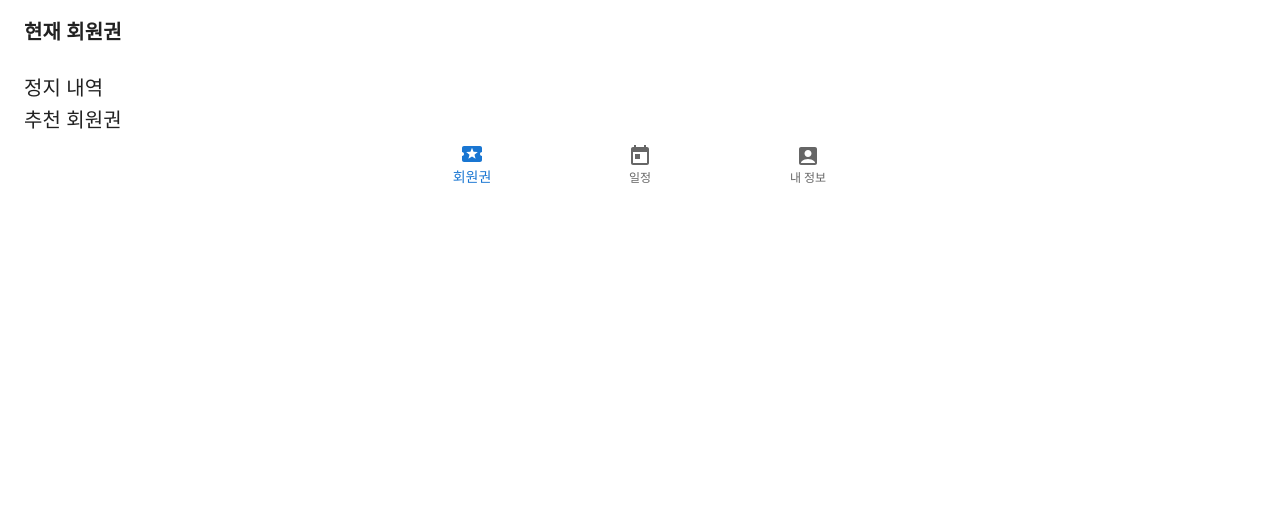
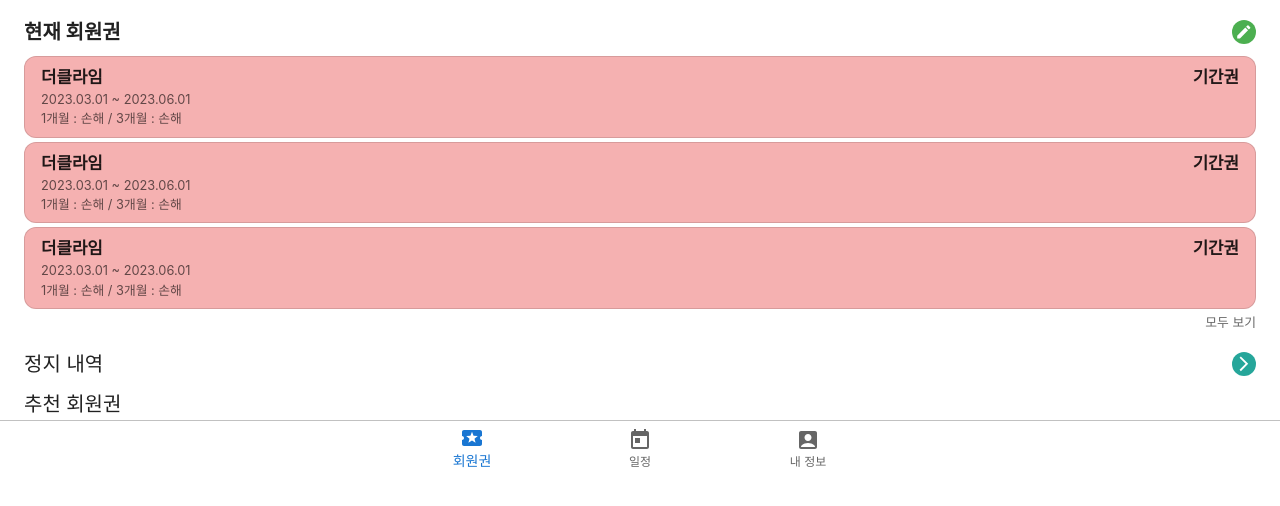
Before and after one commit to SPAMallday/ticket, a React (Create React App) app in the folder ticket-fe/: page /tickets in a window 1280 px wide. Shown: the top 506 px of the page. Built offline with nearby package versions, Linux system fonts and the light colour scheme.

Commit message:
[feat] 폰트 추가, 회원권 페이지 제작 중

```diff
--- a/ticket-fe/public/index.html
+++ b/ticket-fe/public/index.html
@@ -3,6 +3,12 @@
   <head>
     <meta charset="utf-8" />
     <link rel="icon" href="%PUBLIC_URL%/favicon.ico" />
+    <link rel="preconnect" href="https://fonts.googleapis.com" />
+    <link rel="preconnect" href="https://fonts.gstatic.com" crossorigin />
+    <link
+      href="https://fonts.googleapis.com/css2?family=Nanum+Gothic:wght@400;700;800&display=swap"
+      rel="stylesheet"
+    />
     <meta name="viewport" content="width=device-width, initial-scale=1" />
     <meta name="theme-color" content="#000000" />
     <meta
--- a/ticket-fe/src/components/NavBar.tsx
+++ b/ticket-fe/src/components/NavBar.tsx
@@ -24,13 +24,14 @@ export default function NavBar() {
   }, [value]);
 
   return (
-    <Box sx={{ width: "100vw"}}>
+    <Box sx={{width: "100vw"}}>
       <BottomNavigation
         showLabels
         value={value}
         onChange={(event, newValue) => {
           setValue(newValue);
         }}
+        sx={{ borderTop:1, borderTopColor:"#c1c1c1"}}
       >
         <BottomNavigationAction label="회원권" icon={<TicketIcon />} />
         <BottomNavigationAction label="일정" icon={<TodayIcon />} />
--- /dev/null
+++ b/ticket-fe/src/components/TicketList.tsx
@@ -0,0 +1,11 @@
+import TicketListItem from "./TicketListItem";
+
+export default function TicketList() {
+    return (
+        <>
+            <TicketListItem />
+            <TicketListItem />
+            <TicketListItem />
+        </>
+    );
+}
--- /dev/null
+++ b/ticket-fe/src/components/TicketListItem.tsx
@@ -0,0 +1,36 @@
+import { Card, CardContent, Grid, Typography } from "@mui/material";
+
+const card = (
+    <>
+      <CardContent sx={{ py:"0.5rem!important" }}>
+        <Grid container justifyContent={"space-between"}>
+            <Grid>
+                <Typography sx={{fontWeight:700, fontSize:"1.05rem"}} component="div">
+                더클라임
+                </Typography>
+            </Grid>
+            <Grid>
+                <Typography sx={{fontWeight:700, fontSize:"1.05rem"}} component="div">
+                기간권
+                </Typography>
+            </Grid>
+        </Grid>
+        <Typography sx={{ fontSize:"0.8rem" }} color="text.secondary">
+          2023.03.01 ~ 2023.06.01
+        </Typography>
+        <Typography sx={{ fontSize:"0.8rem" }} color="text.secondary">
+          1개월 : 손해 / 3개월 : 손해
+        </Typography>
+      </CardContent>
+    </>
+  );
+
+export default function TicketListItem() {
+    return (
+        <>
+            <Card variant="outlined" sx={{backgroundColor:"#EC646480", borderRadius:3, mb:0.5}}>
+                {card}
+            </Card>
+        </>
+    );
+}
--- a/ticket-fe/src/index.css
+++ b/ticket-fe/src/index.css
@@ -4,9 +4,9 @@
 
 body {
   margin: 0;
-  font-family: -apple-system, BlinkMacSystemFont, "Segoe UI", "Roboto", "Oxygen",
-    "Ubuntu", "Cantarell", "Fira Sans", "Droid Sans", "Helvetica Neue",
-    sans-serif;
+  font-family: -apple-system, BlinkMacSystemFont, "Nanum Gothic", "Segoe UI",
+    "Roboto", "Oxygen", "Ubuntu", "Cantarell", "Fira Sans", "Droid Sans",
+    "Helvetica Neue", sans-serif;
   -webkit-font-smoothing: antialiased;
   -moz-osx-font-smoothing: grayscale;
 }
--- a/ticket-fe/src/index.tsx
+++ b/ticket-fe/src/index.tsx
@@ -3,7 +3,25 @@ import ReactDOM from 'react-dom/client';
 import './index.css';
 import App from './App';
 import reportWebVitals from './reportWebVitals';
-import { CssBaseline } from "@mui/material";
+import { CssBaseline, ThemeProvider, createTheme } from "@mui/material";
+
+const theme = createTheme({
+  typography: {
+    fontFamily: [
+      '-apple-system',
+      'BlinkMacSystemFont',
+      "Nanum Gothic",
+      '"Segoe UI"',
+      'Roboto',
+      '"Helvetica Neue"',
+      'Arial',
+      'sans-serif',
+      '"Apple Color Emoji"',
+      '"Segoe UI Emoji"',
+      '"Segoe UI Symbol"',
+    ].join(','),
+  },
+});
 
 const rootElement = document.getElementById('root');
 if (!rootElement) throw new Error('Failed to find the root element');
@@ -11,8 +29,10 @@ if (!rootElement) throw new Error('Failed to find the root element');
 const root = ReactDOM.createRoot(rootElement);
 root.render(
   <React.StrictMode>
-    <CssBaseline />
-    <App />
+    <ThemeProvider theme={theme}>
+      <CssBaseline />
+      <App />
+    </ThemeProvider>
   </React.StrictMode>
 );
 
--- a/ticket-fe/src/routes/ticket/Ticket.tsx
+++ b/ticket-fe/src/routes/ticket/Ticket.tsx
@@ -1,14 +1,37 @@
-import { Box, Icon, IconButton, Stack, Typography } from "@mui/material";
+import { Avatar, Box, Stack, Typography } from "@mui/material";
+import EditIcon from "@mui/icons-material/Edit";
+import ArrowForwardIosIcon from '@mui/icons-material/ArrowForwardIos';
+import { green, teal } from "@mui/material/colors";
+// import ModifyIcon from "assets/img/pencil.png"
+import TicketList from "components/TicketList";
 
 export default function Ticket() {
     return (
         <Box sx={{ width: '100%' }}>
             <Stack>
-                <Box sx={{justifyContent: "space-around"}}>
-                    <Typography variant="h6" fontWeight={700}>현재 회원권</Typography>
-                    <IconButton ></IconButton>
+                <Box sx={{mb:1}}>
+                    <Box sx={{ display:"flex", alignItems:"center", justifyContent: "space-between", mb:1}}>
+                        <Typography variant="h6" fontWeight={700}>현재 회원권</Typography>
+                        {/* <Avatar alt="Modify ticket" src={ModifyIcon} sx={{width:"1.3rem", height:"1.3rem"}}/> */}
+                        <Avatar alt="Modify ticket" sx={{ width: "1.5rem", height: "1.5rem", bgcolor: green[500] }}>
+                            <EditIcon sx={{ width: "1.1rem", height: "1.1rem" }} />
+                        </Avatar>
+                    </Box>
+                    <Box>
+                        <TicketList />
+                        <Typography fontSize="0.8rem" color="text.secondary" sx={{textAlign:"right"}}>모두 보기</Typography>
+                    </Box>
                 </Box>
-                <Box><Typography variant="h6">정지 내역</Typography></Box>
+                <>
+                    <Box sx={{ display:"flex", alignItems:"center", justifyContent: "space-between", my:1}}>
+                        <Typography variant="h6" fontWeight={400}>정지 내역</Typography>
+                        {/* <Avatar alt="Modify ticket" src={ModifyIcon} sx={{width:"1.3rem", height:"1.3rem"}}/> */}
+                        <Avatar alt="Modify ticket" sx={{ width: "1.5rem", height: "1.5rem", bgcolor: teal[400] }}>
+                            <ArrowForwardIosIcon sx={{ width: "1.1rem", height: "1.1rem" }} />
+                        </Avatar>
+                    </Box>
+                </>
+
                 <Box><Typography variant="h6">추천 회원권</Typography></Box>
             </Stack>
         </Box>
```
Also changed, not shown: ticket-fe/src/assets/img/pencil.png (added).
